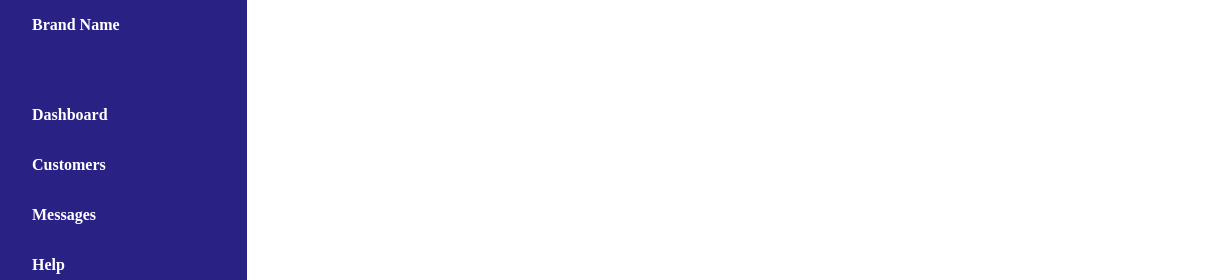
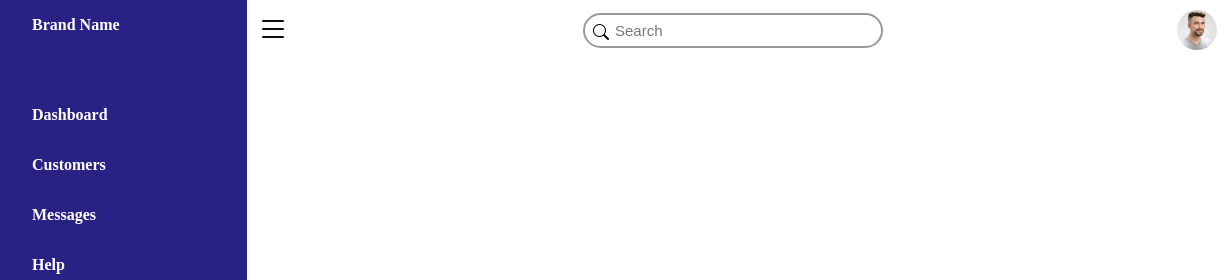
Before and after one commit to Kaiba777/AdminDashboard, a website: page index.html in a window 1280 px wide. Shown: the top 280 px of the page, 53-1280 px from the left. Drawn offline with nearby package versions, Linux system fonts and the light colour scheme.

Commit message:
Fin du topbar du main

```diff
--- a/assets/css/style.css
+++ b/assets/css/style.css
@@ -29,6 +29,10 @@ body {
     background: var(--blue);
     border-left: 10px solid var(--blue);
     overflow: hidden;
+}
+
+.navigation.active{
+    width: 80px;
 }
 
 ul  {
@@ -110,3 +114,81 @@ a .title {
     box-shadow: 35px -35px 0 10px var(--white);
     pointer-events: none;
 }
+
+/****************************** Main ******************************/
+
+.main{
+    position: absolute;
+    width: calc(100% - 300px);
+    left: 300px;
+    min-height: 100vh;
+    background: var(--white);
+    transform: 0.5s;
+}
+
+.main.active{
+    width: calc(100% - 80px);
+    left: 80px;
+}
+
+.main .topbar{
+    width: 100%;
+    height: 60px;
+    display: flex;
+    justify-content: space-between;
+    align-items: center;
+    padding: 0 10px;
+}
+
+.main .toggle{
+    font-size: 2rem;
+    cursor: pointer;
+}
+
+.main .search{
+    position: relative;
+    width: 300px;
+    height: 35px;
+}
+
+.search label {
+    position: relative;
+    width: 100%;
+}
+
+.search input{
+    width: 100%;
+    height: 100%;
+    border-radius: 50px;
+    padding: 5px 20px;
+    font-size: 15px;
+    padding-left: 30px;
+    outline: none;
+    border: 2px solid var(--black2);
+
+}
+
+.search .search1{
+    position: absolute;
+    top: 2px;
+    left: 10px;
+    font-size: 1rem;
+}
+
+.main .user{
+    position: relative;
+    height: 40px;
+    width: 40px;
+    border-radius: 50%;
+    overflow: hidden;
+    cursor: pointer;
+}
+
+.user img{
+    position: absolute;
+    top: 0;
+    left: 0;
+    width: 100%;
+    height: 100%;
+    object-fit: cover;
+}
--- a/assets/js/script.js
+++ b/assets/js/script.js
@@ -12,3 +12,13 @@ function activeLink() {
 }
 
 list.forEach(item => item.addEventListener('mouseover', activeLink));
+
+// Menu toggle
+const toggle = document.querySelector('.toggle');
+const navigation = document.querySelector('.navigation');
+const main = document.querySelector('.main');
+
+toggle.addEventListener('click', () => {
+    navigation.classList.toggle('active');
+    main.classList.toggle('active');
+});
--- a/index.html
+++ b/index.html
@@ -80,6 +80,23 @@
             </ul>
         </nav>
 
+        <!----------------------------- Main ----------------------------->
+        <section class="main">
+            <div class="topbar">
+                <span class="toggle">
+                    <i class="bi bi-list"></i>
+                </span>
+                <div class="search">
+                    <label>
+                        <input type="text" placeholder="Search">
+                        <i class="bi bi-search search1"></i>
+                    </label>
+                </div>
+                <div class="user">
+                    <img src="./assets/imgs/customer01.jpg" alt="user-image">
+                </div>
+            </div>
+        </section>
     </section>
 
     <script src="./assets/js/script.js"></script>
```
